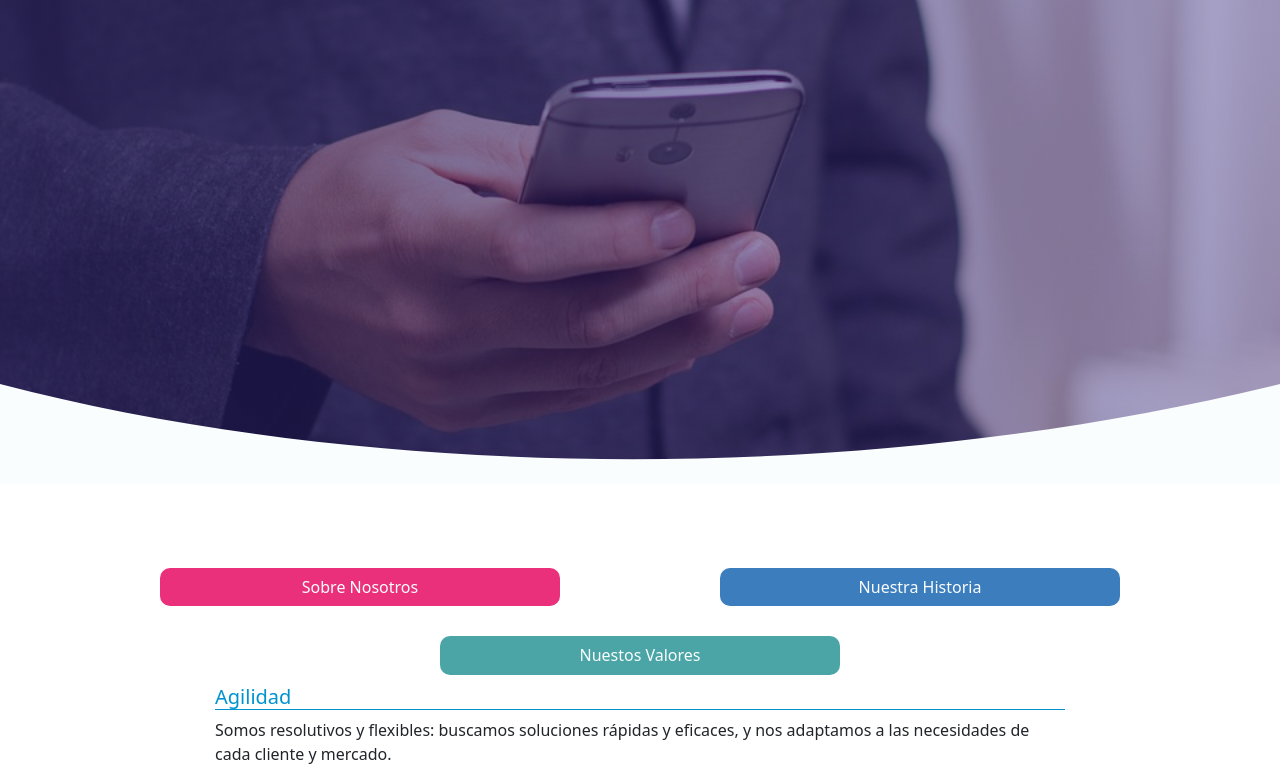
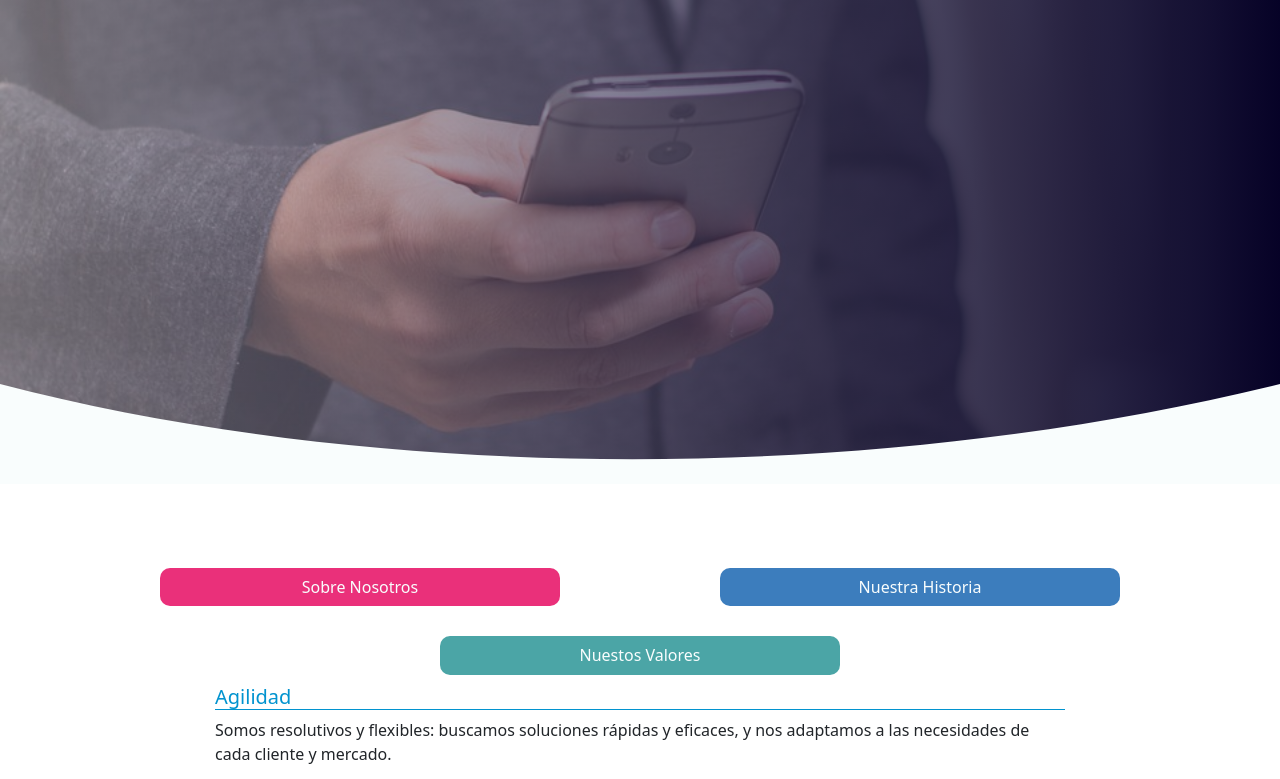
Before and after one commit to JonaPierini/SimuladorPrestamo, a plain HTML site: page index.html in a window 1280 px wide. Shown: the part 132-911 px from the top of the page. Drawn offline with nearby package versions, Linux system fonts and the light colour scheme; some packages are replaced by stand-ins of ours; a script that the page names is missing.

Commit message:
22.3. fin

```diff
--- a/estilos.css
+++ b/estilos.css
@@ -17,8 +17,8 @@
     width: 100%;
     height: 600px;
     background: #554791; /* fallback for old browsers */
-    background: -webkit-linear-gradient(to right, hsla(240, 46%, 36%, 0.22), hsla(238, 42%, 17%, 0.438)), url(Imagenes/acuerdo2.jpg);  /* Chrome 10-25, Safari 5.1-6 */
-    background: linear-gradient(to right, hsla(246, 53%, 24%, 0.699), hsla(246, 87%, 26%, 0.337)), url(Imagenes/acuerdo2.jpg);; /* W3C, IE 10+/ Edge, Firefox 16+, Chrome 26+, Opera 12+, Safari 7+ */;
+    background: -webkit-linear-gradient(to right, hsla(240, 63%, 82%, 0.795), hsla(238, 63%, 12%, 0.986)), url(Imagenes/acuerdo2.jpg);  /* Chrome 10-25, Safari 5.1-6 */
+    background: linear-gradient(to right, hsla(246, 25%, 92%, 0.37), hsl(247, 90%, 8%)), url(Imagenes/acuerdo2.jpg);; /* W3C, IE 10+/ Edge, Firefox 16+, Chrome 26+, Opera 12+, Safari 7+ */;
     background-size: cover;
     background-repeat: no-repeat;
     background-position: center;
```
